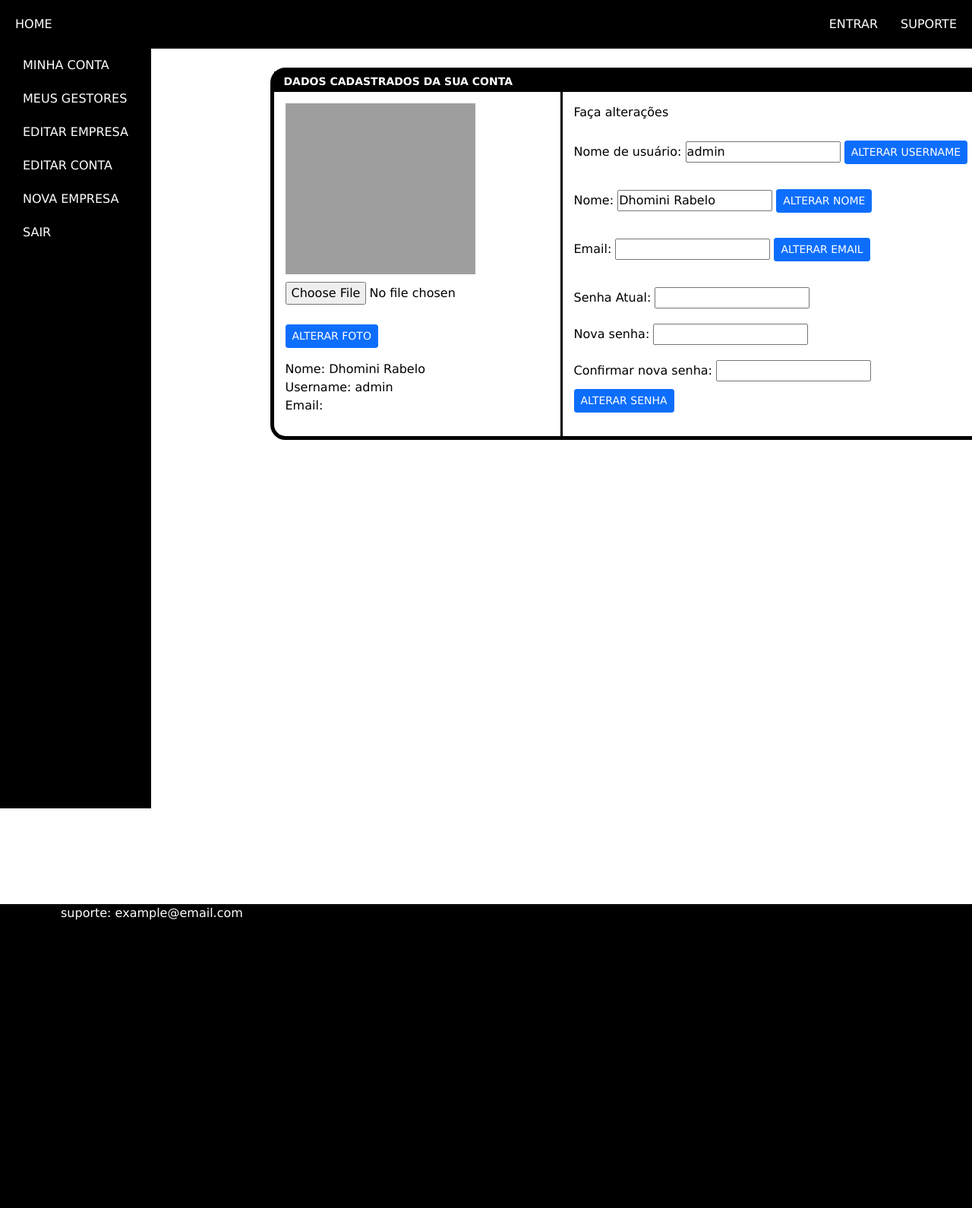
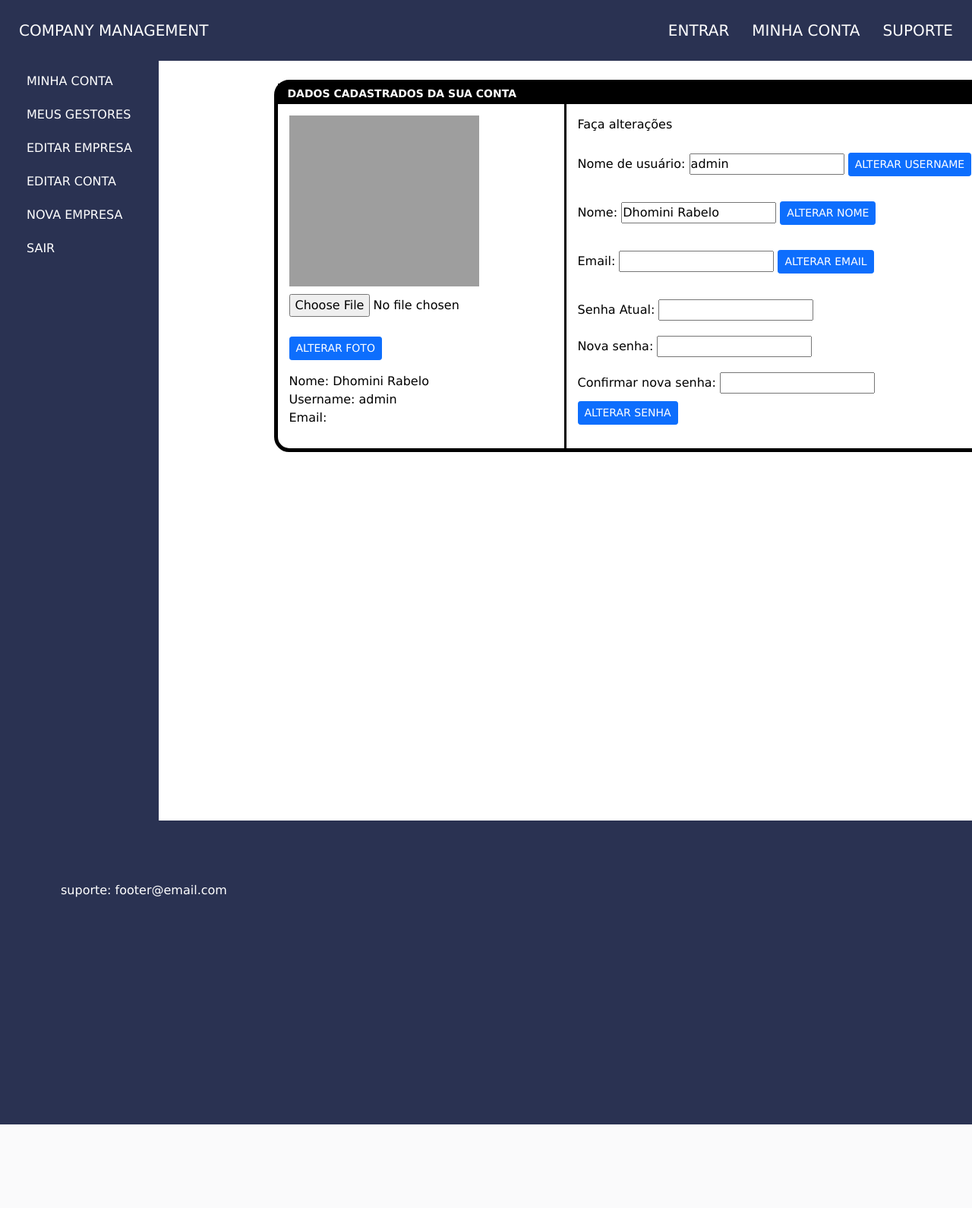
Before and after one commit to dhomini-rabelo/Company-Management, a Django app: page /minha-conta/editar/ in a window 1280 px wide; the page is wider, and only the part inside the window is pictured. Shown: that part at 76% size. After the commit the page ends 1480 px from the top of that part, so only its background shows below. Run offline with Django 3.2, Linux system fonts and the light colour scheme; a user stored in the database is signed in; some libraries are stand-ins or nearby versions; grey boxes are pictures that could not be loaded.

Commit message:
estilização

```diff
--- a/project/Static/base.css
+++ b/project/Static/base.css
@@ -34,11 +34,12 @@ input{
 }
 
 .header {
-    background-color: black;
+    background-color: #2a3252;
     display: flex;
     flex-wrap: wrap;
     justify-content: space-between;
-    padding: 10px;
+    padding: 15px;
+    font-size: 20px;
   }
 
   .header a{
@@ -64,6 +65,7 @@ input{
 #division{
     display: flex;
     height: 1000px;
+    margin-bottom: 0px;
 }
 aside a{
     color: white;
--- a/project/Templates/Parts/_footer.html
+++ b/project/Templates/Parts/_footer.html
@@ -1,8 +1,5 @@
-<br>
-<footer style="background-color: #000; display: block; margin-top: 8%; height: 400px;">
-    <div style="display: none;">null</div>
-    <div class="footer" style="color: white; text-align: left; width: 60%;
-    margin: 80px;">
-      suporte: example@email.com
+<footer style="background-color: #2a3252; display: block; height: 400px; margin: 0px;">
+    <div class="footer" style="color: white; text-align: left; width: 60%; padding: 80px;">
+      suporte: footer@email.com
     </div>
 </footer>
--- a/project/Templates/Parts/_head.html
+++ b/project/Templates/Parts/_head.html
@@ -1,3 +1,7 @@
+{% load static %}
 <meta charset="UTF-8">
 <meta http-equiv="X-UA-Compatible" content="IE=edge">
 <meta name="viewport" content="width=device-width, initial-scale=1.0">
+<link rel="stylesheet" href="{% static 'bootstrap/css/bootstrap.min.css' %}" />
+<link rel="stylesheet" href="{% static 'base.css' %}" />
+<link rel="shortcut icon" href="{% static 'favicon.ico' %}" type="image/x-icon">
--- a/project/Templates/Parts/_header.html
+++ b/project/Templates/Parts/_header.html
@@ -1,10 +1,11 @@
 <header>
     <nav class="header">
         <div class="title">
-            <a href="{% url 'home' %}">HOME</a>
+            <a href="{% url 'home' %}">COMPANY MANAGEMENT</a>
         </div>
         <div class="optionsHeader">
             <a href="{% url 'login' %}">ENTRAR</a>
+            <a href="{% url 'minha_conta' %}">MINHA CONTA</a>
             <a href="#">SUPORTE</a>
         </div>
     </nav>
--- a/project/Templates/Parts/lixo.html
+++ /dev/null
@@ -1,6 +0,0 @@
-<a href="{% url 'home' %}">HOME</a>
-</div>
-<div class="optionsHeader">
-    <a href="{% url 'login' %}">ENTRAR</a>
-    <a href="{% url 'minha_conta' %}">MINHA CONTA</a>
-    <a href="#">SUPORTE</a>
--- a/project/Templates/base.html
+++ b/project/Templates/base.html
@@ -3,9 +3,6 @@
 <html lang="pt-br">
   <head>
     {% include 'Parts/_head.html' %}
-    <link rel="stylesheet" href="{% static 'bootstrap/css/bootstrap.min.css' %}" />
-    <link rel="stylesheet" href="{% static 'base.css' %}" />
-    <link rel="shortcut icon" href="{% static 'favicon.ico' %}" type="image/x-icon">
     <title>{% block 'title' %}{% endblock %}</title>
   </head>
 <body>
--- a/project/empresa/templates/Parts/_aside.html
+++ b/project/empresa/templates/Parts/_aside.html
@@ -1,4 +1,4 @@
-<aside style="background-color: black;">
+<aside style="background-color: #2a3252; padding: 5px;">
     <a href="{% url 'minha_conta' %}">MINHA CONTA</a>
     {% if user.empresario %}
     <a href="{% url 'meus_gestores' %}">MEUS GESTORES</a>
--- a/project/empresa/templates/minha_conta.html
+++ b/project/empresa/templates/minha_conta.html
@@ -25,8 +25,6 @@
                 </div>
                 <div class="funcionarioTasks">
                     Tarefas:<br>
-                    - Atualizar noticías<br>
-                    - Nova noticía<br>
                 </div>
             </div>
         </section>
@@ -53,8 +51,6 @@
                 </div>
                 <div class="funcionarioTasks">
                     Tarefas:<br>
-                    - Atualizar noticías<br>
-                    - Nova noticía<br>
                 </div>
             </div>
         </section>
--- a/project/empresa/views.py
+++ b/project/empresa/views.py
@@ -270,7 +270,11 @@ def cadastro_funcionario(request, link):
     bio = request.POST.get('bio')
 
     if validate_cadastro_gestor(request, nome, email, foto, codigo, idade, salario, telefone_pessoal, telefone_comercial, cpf, profissao, bio):
-        Funcionario.objects.create(nome=nome, idade=idade, foto=foto, email=email, codigo=codigo, salario=salario, telefone_pessoal=telefone_pessoal, telefone_comercial=telefone_comercial, cpf=cpf, profissao=profissao, bio=bio, ultima_mudanca=timezone.now, data_registro=timezone.now, demitido=False)
+        Funcionario.objects.create(
+            nome=nome, idade=idade, foto=foto, email=email, codigo=codigo, salario=salario,
+            telefone_pessoal=telefone_pessoal, telefone_comercial=telefone_comercial, cpf=cpf,
+            profissao=profissao, bio=bio, ultima_mudanca=timezone.now, data_registro=timezone.now, demitido=False
+        )
         empresa.funcionarios.add(Funcionario.objects.get(codigo=codigo))
         empresa.save()
         return redirect('lista_funcionarios', link=link)
@@ -312,7 +316,11 @@ def cadastro_gestor(request, link):
     bio = request.POST.get('bio')
 
     if validate_cadastro_gestor(request, nome, email, foto, codigo,  idade, salario, telefone_pessoal, telefone_comercial, cpf, profissao, bio):
-        Funcionario.objects.create(nome=nome, idade=idade, foto=foto, email=email, codigo=codigo, salario=salario, telefone_pessoal=telefone_pessoal, telefone_comercial=telefone_comercial, cpf=cpf, profissao=profissao, bio=bio, ultima_mudanca=timezone.now, data_registro=timezone.now, demitido=False)
+        Funcionario.objects.create(
+            nome=nome, idade=idade, foto=foto, email=email, codigo=codigo, salario=salario,
+            telefone_pessoal=telefone_pessoal, telefone_comercial=telefone_comercial, cpf=cpf,
+            profissao=profissao, bio=bio, ultima_mudanca=timezone.now, data_registro=timezone.now, demitido=False
+        )
         solicitacao.status = 'finalizado'
         solicitacao.save()
         empresa.funcionarios.add(Funcionario.objects.get(codigo=user.id))
@@ -378,8 +386,8 @@ def cadastro_empresa(request):
     link =  set_slug(nome.replace(' ', '-').lower())
     repeated = len(Empresa.objects.filter(link=link))
     c = 2
-    while repeated != 1:
-            link += f'-{c}'
+    while repeated != 0:
+            link += f'-{c}' if c == 2 else f'{c}'
             repeated = len(Empresa.objects.filter(link=link))
 
     Empresa.objects.create(nome=nome, logo=logo, foto=foto, descricao=descricao, data_de_criacao=data_de_criacao,
@@ -472,28 +480,3 @@ def recontratar(request, link, id):
         return redirect('funcionario', empresa.link, funcionario.id)
     else:
         return redirect('lista_funcionarios', empresa.link)
-
-
-
-"""
-{% extends 'base.html' %}
-
-{% block 'title' %}{% endblock %}
-
-{% block  'content' %}
-{% endblock %}
-
------------------------
-
-{% extends 'base.html' %}
-
-{% block 'title' %}{% endblock %}
-
-{% block  'content' %}
-<div id="division">
-    {% include 'Parts/_aside.html' %}
-    <main>
-    </main>
-</div>
-{% endblock %}
-"""
```
